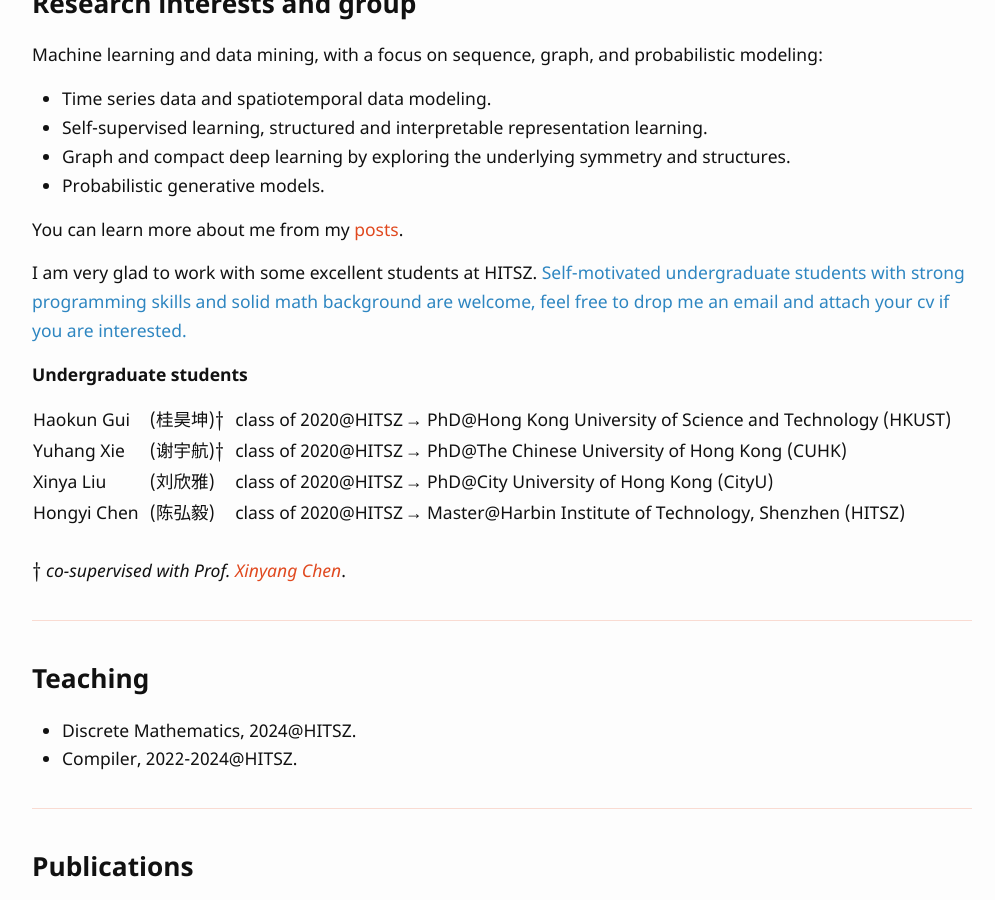
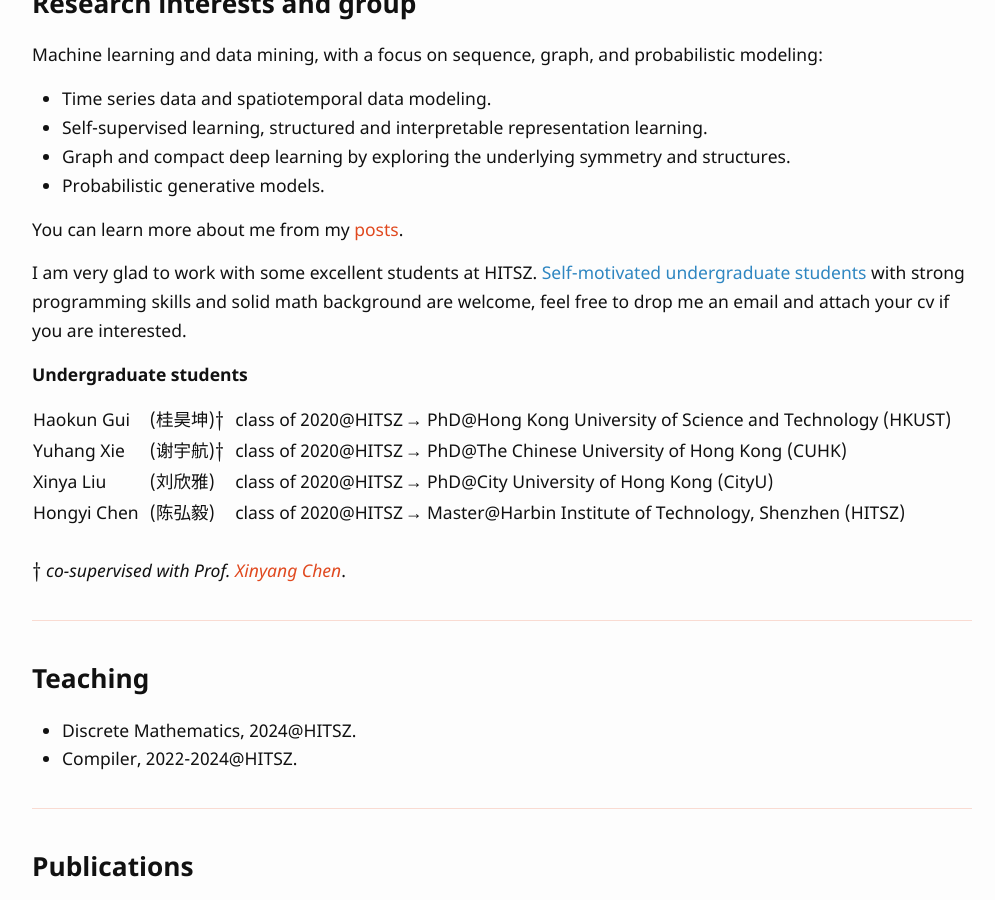
Before and after one commit to boathit/boathit.github.io, a Jekyll site: the page built from index.md, in a window 1280 px wide and 900 px high, scrolled down 594 px. Shown: the whole window, without its empty margins (138-1133 px from the left). Built offline with Jekyll 4.4.1, drawn with Linux system fonts in a browser that asks for light colours; some web fonts are replaced; our own code applies the rules of GitHub Pages for plain Markdown files.

Commit message:
updating 20241107

```diff
--- a/index.md
+++ b/index.md
@@ -26,7 +26,7 @@ Machine learning and data mining, with a focus on sequence, graph, and probabili
 
 You can learn more about me from my [posts](posts.html).
 
-I am very glad to work with some excellent students at HITSZ. <font color="#2E86C1">Self-motivated undergraduate students with strong programming skills and solid math background are welcome, feel free to drop me an email and attach your cv if you are interested.</font>
+I am very glad to work with some excellent students at HITSZ. <font color="#2E86C1">Self-motivated undergraduate students</font> with strong programming skills and solid math background are welcome, feel free to drop me an email and attach your cv if you are interested.
 
 #### Undergraduate students
 
```
